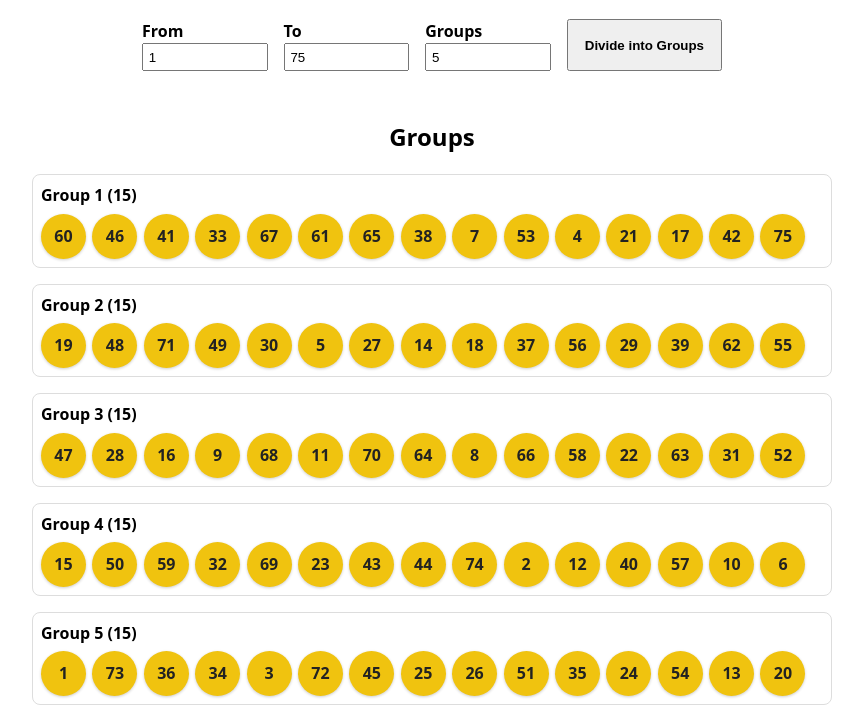
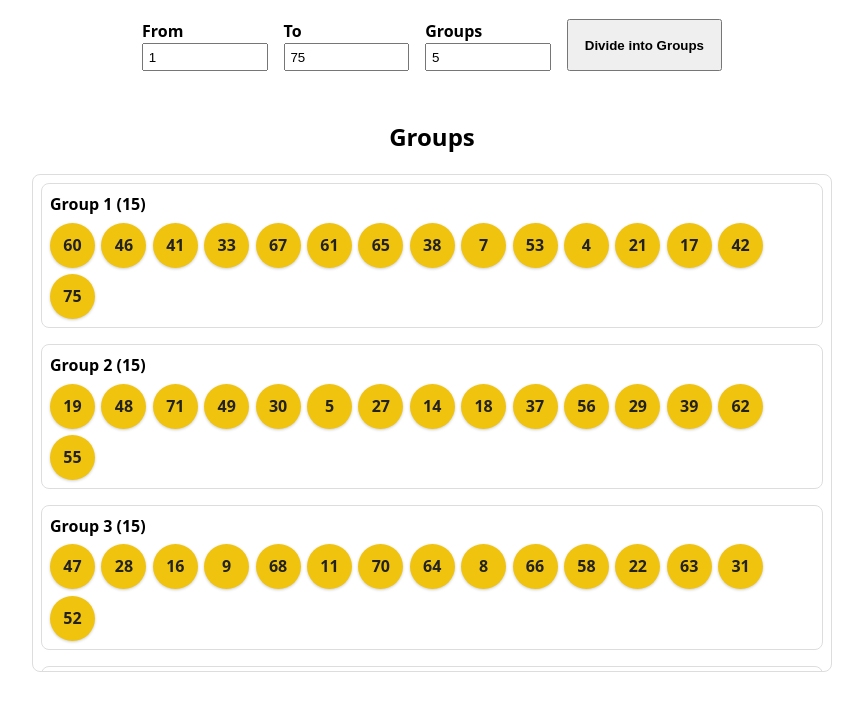
Before and after one commit to Phong-Ly-CL/group-distributor, a plain HTML site: page index.html in a window 1280 px wide. Both pictures are taken after a click on the button "Divide into Groups". Shown: the part 88-809 px from the top of the page, without its empty margins (208-1071 px from the left). Drawn offline with Linux system fonts and the light colour scheme.

Commit message:
update layout

```diff
--- a/index.html
+++ b/index.html
@@ -29,7 +29,11 @@
 
     <section>
       <h2>Groups</h2>
-      <div id="groupsContainer" class="groups"></div>
+
+      <!-- NEW: scrollable window -->
+      <div class="scroll-box">
+        <div id="groupsContainer" class="groups"></div>
+      </div>
     </section>
 
     <script src="script.js"></script>
--- a/script.js
+++ b/script.js
@@ -1,4 +1,4 @@
-// --- DOM references -------------------------------------------------
+// DOM references
 const fromEl = document.getElementById("from");
 const toEl = document.getElementById("to");
 const groupsEl = document.getElementById("groups");
@@ -6,7 +6,7 @@ const groupBtn = document.getElementById("groupBtn");
 const errorEl = document.getElementById("error");
 const groupsBox = document.getElementById("groupsContainer");
 
-// --- helpers --------------------------------------------------------
+// helpers
 const ballNode = (n) => {
   const span = document.createElement("span");
   span.className = "ball";
@@ -34,10 +34,10 @@ const validateInputs = () => {
   if (groups < 1 || groups > total) {
     return "Groups must be between 1 and the total numbers in range.";
   }
-  return ""; // no error
+  return "";
 };
 
-// --- main action ----------------------------------------------------
+// main action
 groupBtn.addEventListener("click", () => {
   groupsBox.innerHTML = "";
 
@@ -53,17 +53,12 @@ groupBtn.addEventListener("click", () => {
   const groups = +groupsEl.value;
   const total = to - from + 1;
 
-  // full shuffled list of numbers
   const numbers = shuffle(Array.from({ length: total }, (_, i) => from + i));
 
-  // base size and “extras” to distribute
   const baseSize = Math.floor(total / groups);
   const extras = total % groups;
-
-  // randomly pick which groups get the extra member
   const extraTargets = shuffle([...Array(groups).keys()]).slice(0, extras);
 
-  // build result array of groups
   const result = Array.from({ length: groups }, () => []);
   let idx = 0;
 
@@ -73,7 +68,6 @@ groupBtn.addEventListener("click", () => {
     if (result[idx].length === targetSize) idx++;
   });
 
-  // render groups
   result.forEach((arr, i) => {
     const wrapper = document.createElement("div");
     wrapper.className = "group";
--- a/styles.css
+++ b/styles.css
@@ -24,7 +24,6 @@ h2 {
   flex-direction: column;
   font-weight: 600;
 }
-
 .controls input {
   width: 7rem;
   padding: 0.3rem;
@@ -47,7 +46,6 @@ button {
   display: flex;
   flex-direction: column;
   gap: 1rem;
-  margin-top: 0.5rem;
 }
 
 .group {
@@ -55,7 +53,6 @@ button {
   padding: 0.5rem;
   border-radius: 0.5rem;
 }
-
 .group-header {
   font-weight: 600;
   margin-bottom: 0.4rem;
@@ -67,7 +64,6 @@ button {
   gap: 0.4rem;
 }
 
-/* bingo-ball look */
 .ball {
   width: 45px;
   height: 45px;
@@ -80,3 +76,12 @@ button {
   box-shadow: 0 1px 3px rgba(0, 0, 0, 0.2);
   user-select: none;
 }
+
+.scroll-box {
+  max-height: 60vh; /* adjust to taste */
+  overflow-y: auto;
+  margin-top: 0.5rem;
+  border: 1px solid #ddd;
+  border-radius: 0.5rem;
+  padding: 0.5rem;
+}
```
